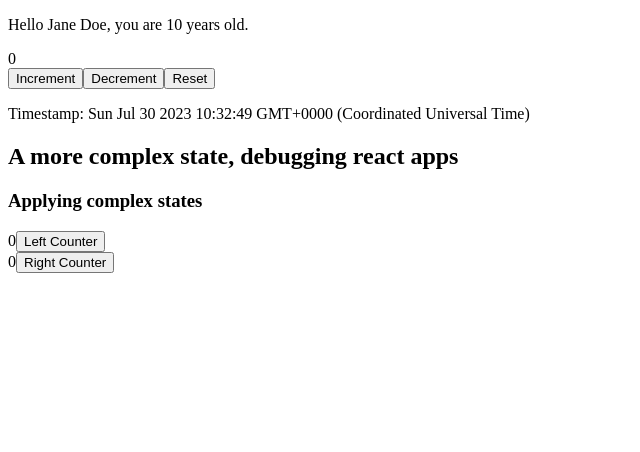
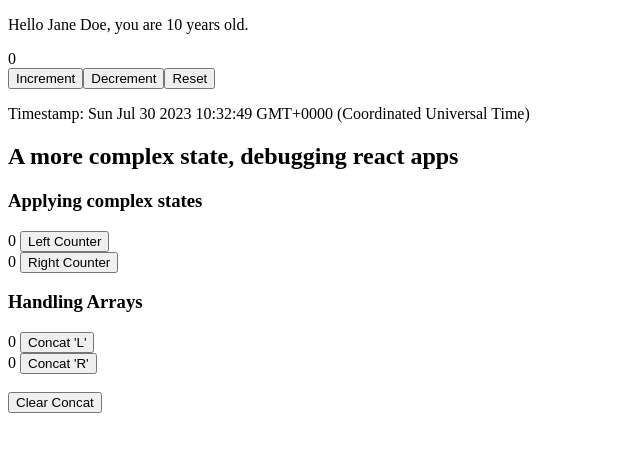
Before and after one commit to AnushaDeviR/fullstackopen_exercises, a React (Create React App) app in the folder part1/: page / in a window 1280 px wide. Shown: the top 452 px of the page, without its empty margins (0-640 px from the left). Built offline with nearby package versions, Linux system fonts and the light colour scheme.

Commit message:
handling arrays

```diff
--- a/part1/src/components/complexState.js
+++ b/part1/src/components/complexState.js
@@ -1,8 +1,9 @@
 import React, { useState } from "react";
 
 const MoreCounters = () => {
-  //   const [left, setLeft] = useState(0);
-  //   const [right, setRight] = useState(0);
+  const [left, setLeft] = useState(0);
+  const [right, setRight] = useState(0);
+  const [allClicks, setAllClicks] = useState([]); //array handlers
 
   // 👆🏼 can also be written as:
 
@@ -27,16 +28,39 @@ const MoreCounters = () => {
     setClicks(newClicks);
   };
 
+  const handleLeftConcat = () => {
+    setAllClicks(allClicks.concat("L"));
+    setLeft(left + 1);
+  };
+
+  const handleRightConcat = () => {
+    setAllClicks(allClicks.concat("R"));
+    setRight(right + 1);
+  };
+
+  const handleConcatClear = () => {
+    setAllClicks([]);
+  };
+
   return (
     <div>
       <h3>Applying complex states</h3>
       <div>
-        {clicks.left}
-        <button onClick={handleLeftClicks}>Left Counter</button>
+        {clicks.left} <button onClick={handleLeftClicks}>Left Counter</button>
       </div>
       <div>
-        {clicks.right}
-        <button onClick={handleRightClicks}>Right Counter</button>
+        {clicks.right} <button onClick={handleRightClicks}>Right Counter</button>
+      </div>
+      <h3>Handling Arrays</h3>
+      <div>
+        {left} <button onClick={handleLeftConcat}>Concat 'L'</button>
+      </div>
+      <div>
+        {right} <button onClick={handleRightConcat}>Concat 'R'</button>
+        <br />
+        <br />
+        <button onClick={handleConcatClear}>Clear Concat</button>
+        <p>{allClicks.join(" ")}</p>
       </div>
     </div>
   );
```
